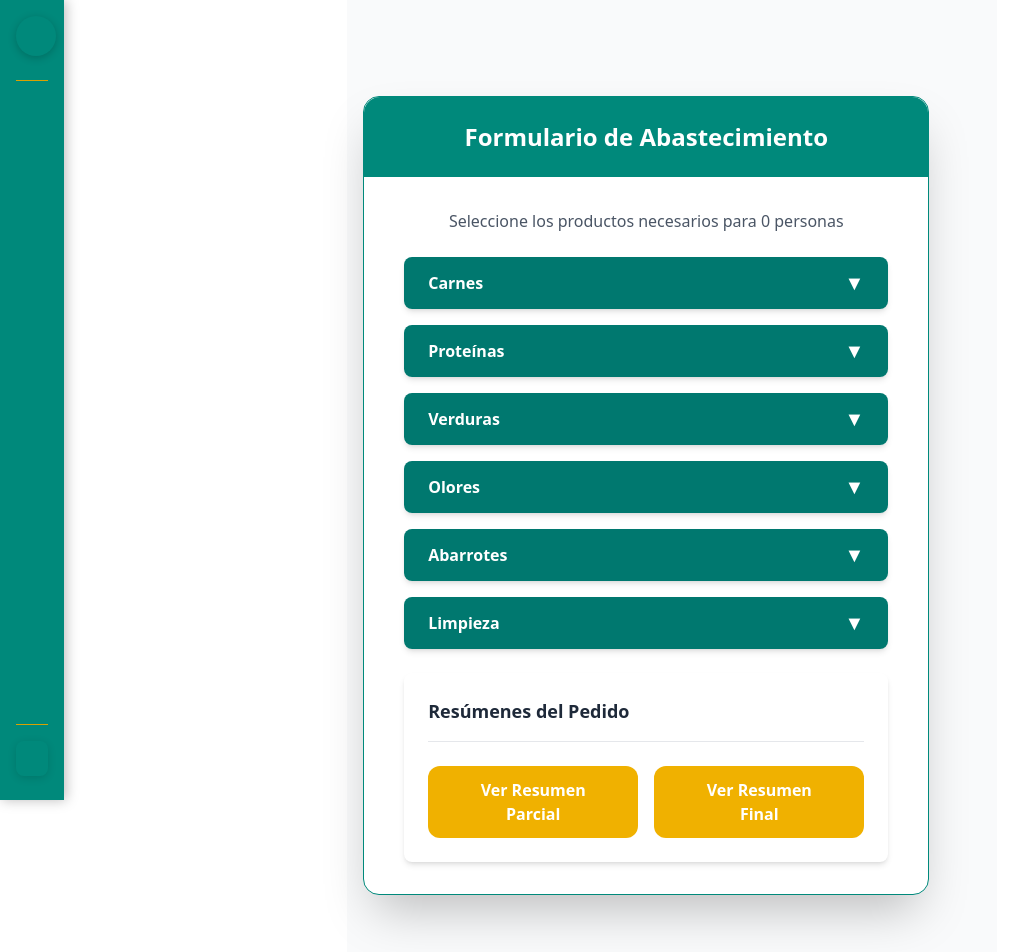
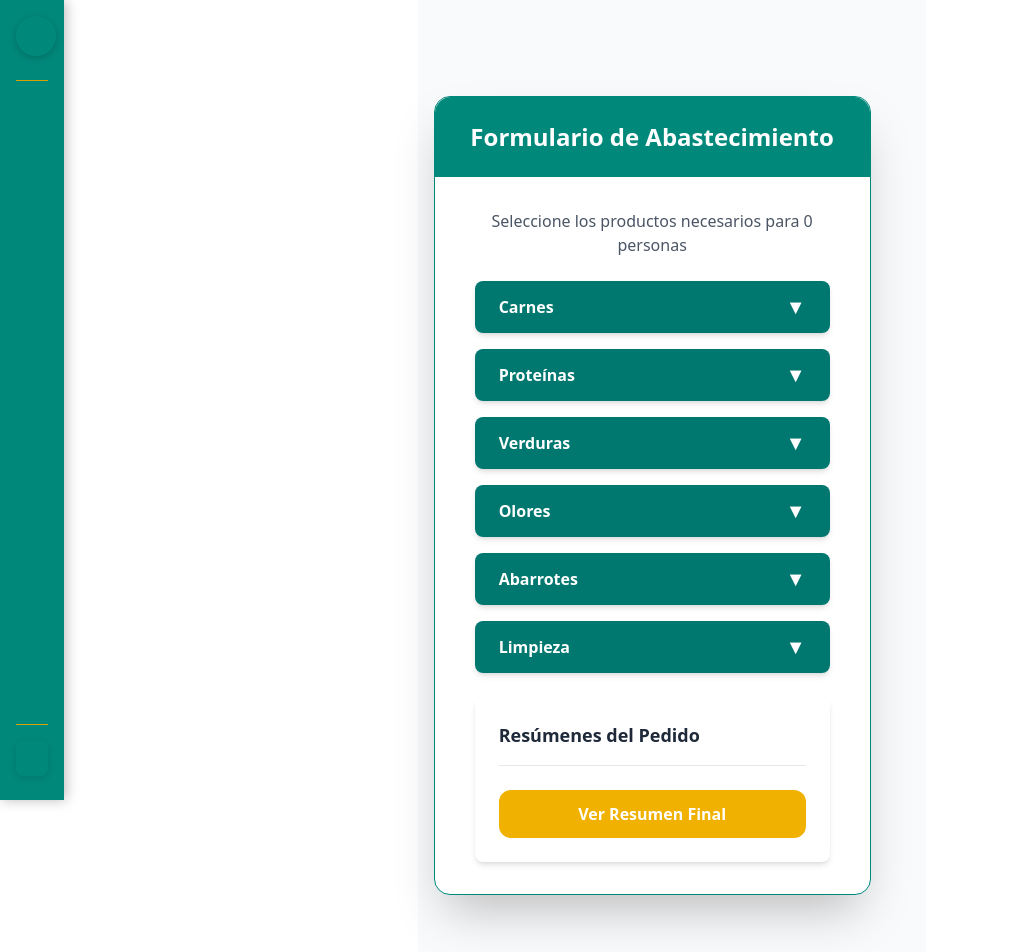
Before and after one commit to Derek-GB/IntegradorReact, a React (Vite) app: page /formularioAbarrotes.jsx in a window 1280 px wide. Shown: the top 952 px of the page, without its empty margins (0-1010 px from the left). Built offline with nearby package versions, Linux system fonts and the light colour scheme; some icons are missing.

Commit message:
Update formularioAbarrotes.jsx

```diff
--- a/src/views/abastecimiento/formularioAbarrotes.jsx
+++ b/src/views/abastecimiento/formularioAbarrotes.jsx
@@ -388,15 +388,6 @@ const FormularioAbastecimiento = () => {
               <div className="flex flex-col sm:flex-row gap-4">
 <SubmitButton
   type="button"
-  onClick={handleOpenResumenParcial}
-  width="flex-1"
-  color="text-white"
-  className="bg-yellow-500 "
->
-  Ver Resumen Parcial
-</SubmitButton>
-<SubmitButton
-  type="button"
   onClick={handleOpenResumenFinal}
   width="flex-1"
   color="text-white"
```
